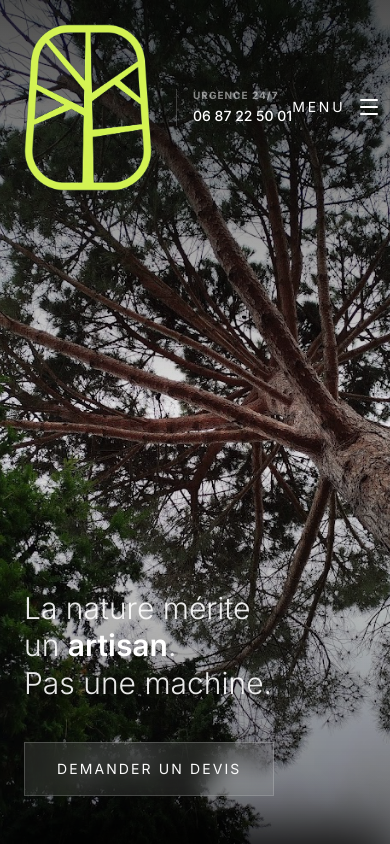
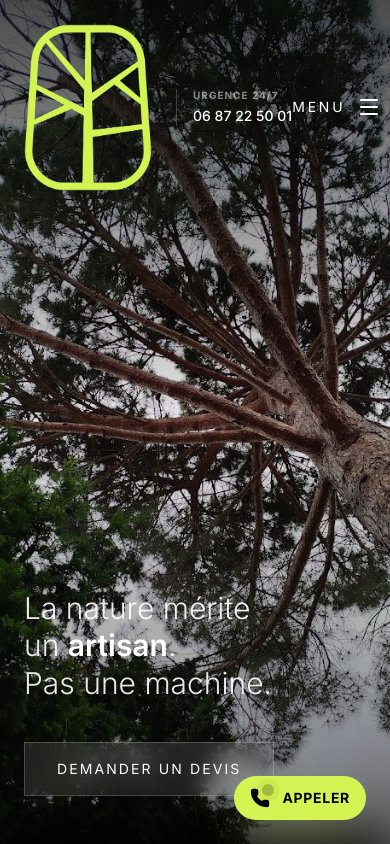
Before and after one commit to Ryloh/Maquette_FelixBouchard, a React (Vite) app: page / in a window 390 px wide. Shown: the top 844 px of the page. Built offline with nearby package versions, Linux system fonts and the light colour scheme.

Commit message:
feat: bouton d'appel flottant toujours visible sur mobile

```diff
--- a/src/components/FloatingCallButton.tsx
+++ b/src/components/FloatingCallButton.tsx
@@ -1,42 +1,22 @@
 import { Phone } from 'lucide-react';
-import { motion, AnimatePresence } from 'framer-motion';
-import { useEffect, useState } from 'react';
 
 export default function FloatingCallButton() {
-  const [isVisible, setIsVisible] = useState(false);
-
-  useEffect(() => {
-    const handleScroll = () => {
-      // Show button after scrolling a bit
-      setIsVisible(window.scrollY > 100);
-    };
-
-    window.addEventListener('scroll', handleScroll);
-    return () => window.removeEventListener('scroll', handleScroll);
-  }, []);
-
   return (
-    <AnimatePresence>
-      {isVisible && (
-        <motion.div
-          initial={{ opacity: 0, scale: 0.5, y: 50 }}
-          animate={{ opacity: 1, scale: 1, y: 0 }}
-          exit={{ opacity: 0, scale: 0.5, y: 50 }}
-          className="fixed bottom-6 right-6 z-50 md:hidden"
-        >
+    <div className="fixed bottom-6 right-6 z-50 md:hidden">
       <a
         href="tel:0687225001"
-            className="flex items-center justify-center w-14 h-14 bg-[#d4f453] text-black rounded-full shadow-lg shadow-[#d4f453]/20 active:scale-95 transition-transform"
+        className="flex items-center gap-3 px-4 py-3 bg-[#d4f453] text-black rounded-full shadow-2xl shadow-[#d4f453]/40 active:scale-95 transition-transform font-bold"
         aria-label="Appeler Félix Bouchard"
       >
-            <Phone className="w-6 h-6 fill-current" />
-            <span className="absolute -top-1 -right-1 flex h-4 w-4">
-              <span className="animate-ping absolute inline-flex h-full w-full rounded-full bg-[#d4f453] opacity-75"></span>
-              <span className="relative inline-flex rounded-full h-4 w-4 bg-[#d4f453]"></span>
+        <div className="relative flex h-5 w-5 items-center justify-center">
+          <Phone className="w-5 h-5 fill-current" />
+          <span className="absolute -top-1 -right-1 flex h-3 w-3">
+            <span className="animate-ping absolute inline-flex h-full w-full rounded-full bg-black opacity-40"></span>
+            <span className="relative inline-flex rounded-full h-3 w-3 bg-black/20"></span>
           </span>
+        </div>
+        <span className="text-sm uppercase tracking-wider">Appeler</span>
       </a>
-        </motion.div>
-      )}
-    </AnimatePresence>
+    </div>
   );
 }
```
Lines whose indentation alone changed are shown as unchanged.
